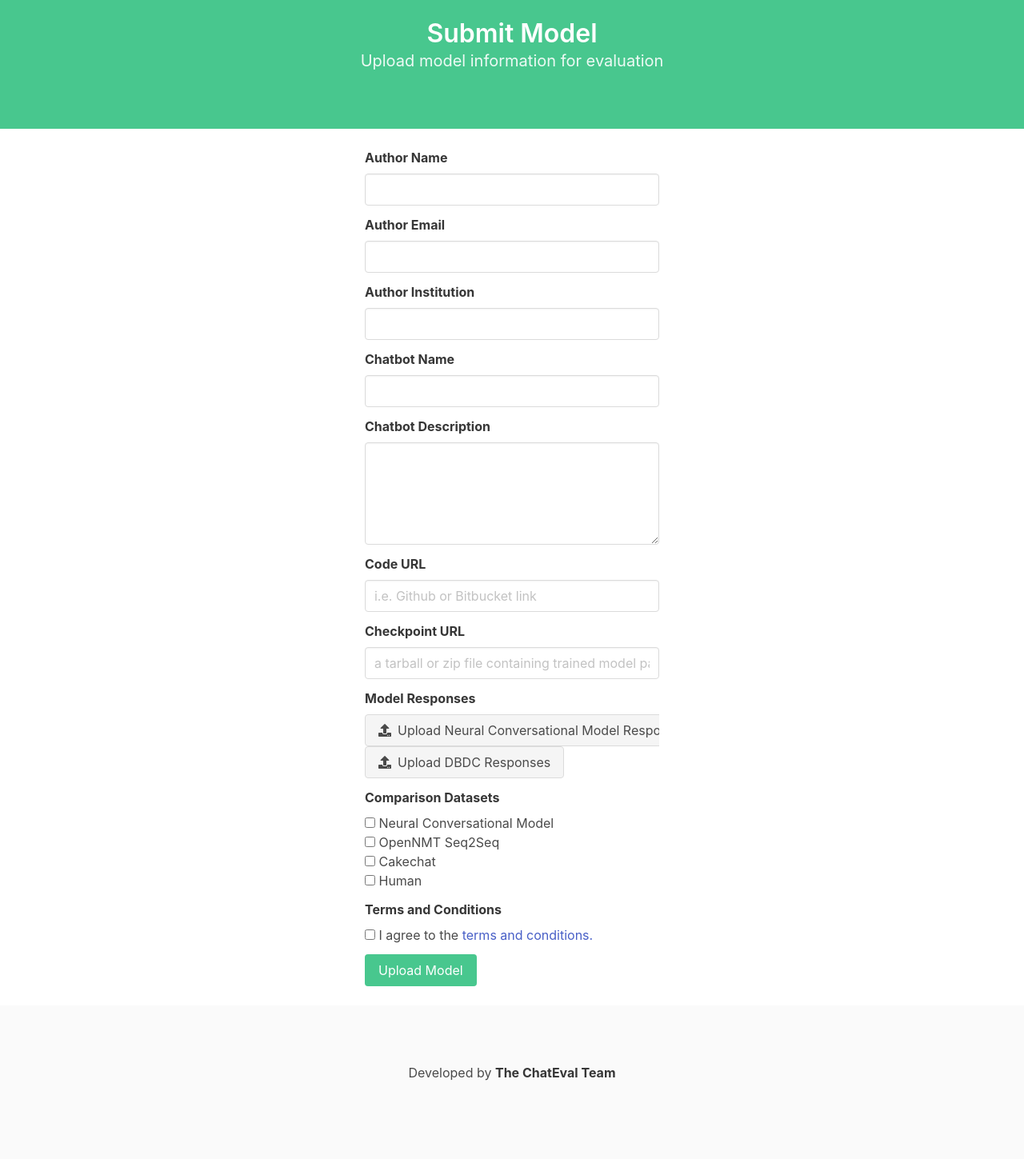
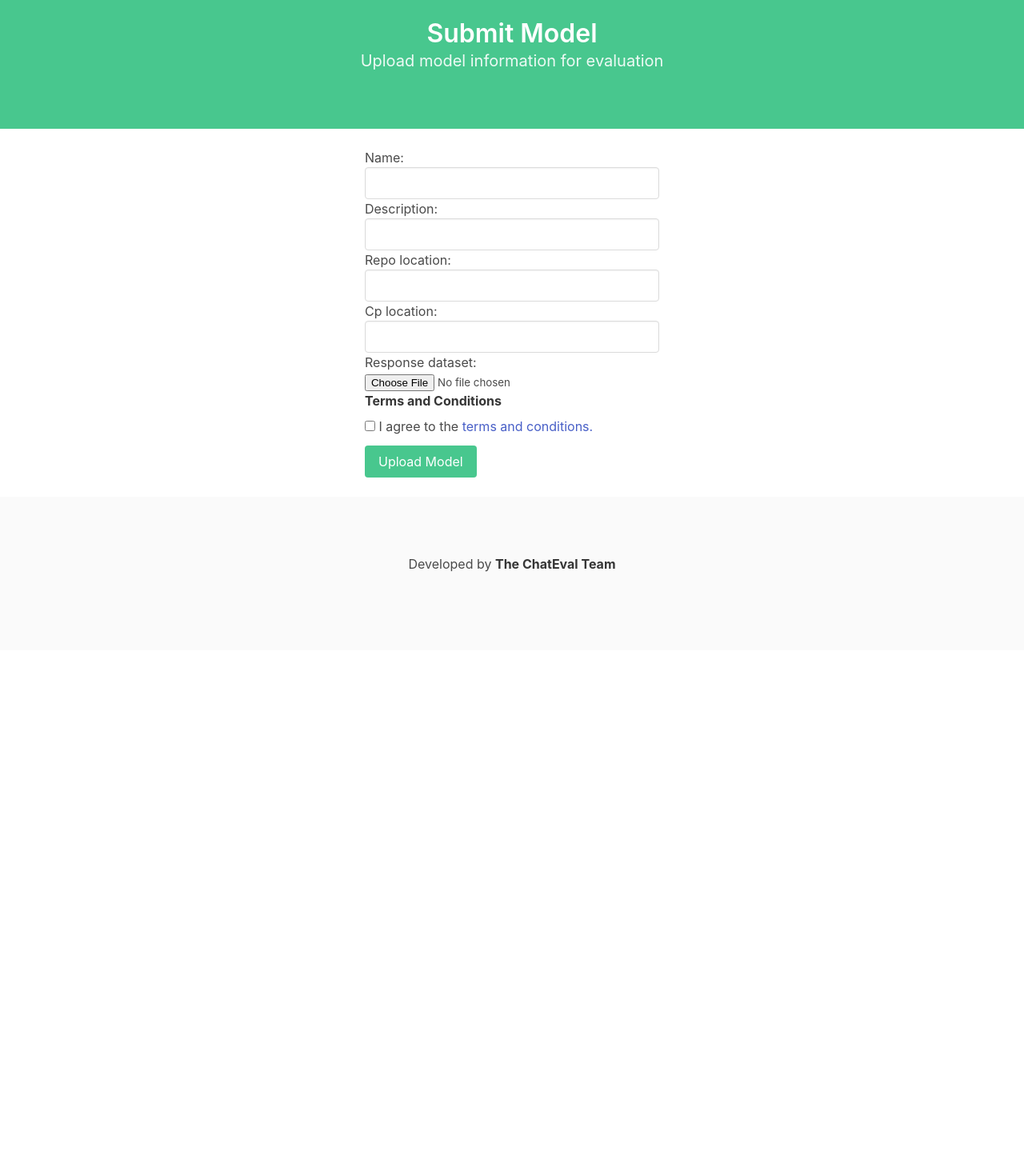
Before and after one commit to chateval/application, a Django app: page /submit in a window 1280 px wide. Shown: the part 52-1501 px from the top of the page at 80% size. After the commit the page ends 767 px from the top, so only its background shows below. Run offline with Django 3.2, Linux system fonts and the light colour scheme; some libraries are stand-ins or nearby versions.

Commit message:
Add AWS Upload

```diff
--- /dev/null
+++ b/app/forms.py
@@ -0,0 +1,8 @@
+from django import forms
+
+class UploadModelForm(forms.Form):
+    name = forms.CharField(max_length=50, widget=forms.TextInput(attrs={'class' : 'input'}))
+    description = forms.CharField(max_length=50, widget=forms.TextInput(attrs={'class' : 'input'}))
+    repo_location = forms.CharField(max_length=50, widget=forms.TextInput(attrs={'class' : 'input'}))
+    cp_location = forms.CharField(max_length=50, widget=forms.TextInput(attrs={'class' : 'input'}))
+    response_dataset = forms.FileField()
--- a/app/templates/submit.html
+++ b/app/templates/submit.html
@@ -20,89 +20,10 @@
       <div class="column is-one-third"></div>
       <div class="column is-one-third">
         <br>
-        <form method="POST" action="/submit">
+        <form enctype="multipart/form-data" method="POST" action="/submit">
           {% csrf_token %}
-          <div class="field">
-            <label class="label">Author Name</label>
-            <div class="control">
-              <input class="input" type="text">
-            </div>
-          </div>
-
-          <div class="field">
-            <label class="label">Author Email</label>
-            <div class="control">
-              <input class="input" type="text">
-            </div>
-          </div>
-
-          <div class="field">
-            <label class="label">Author Institution</label>
-            <div class="control">
-              <input class="input" type="text">
-            </div>
-          </div>
-
-          <div class="field">
-            <label class="label">Chatbot Name</label>
-            <div class="control">
-              <input class="input" type="text">
-            </div>
-          </div>
-
-          <div class="field">
-            <label class="label">Chatbot Description</label>
-            <div class="control">
-              <textarea class="textarea"></textarea>
-            </div>
-          </div>
-
-          <div class="field">
-            <label class="label">Code URL</label>
-            <div class="control">
-              <input class="input" type="text" placeholder="i.e. Github or Bitbucket link">
-            </div>
-          </div>
-
-          <div class="field">
-            <label class="label">Checkpoint URL</label>
-            <div class="control">
-              <input class="input" type="text" placeholder="a tarball or zip file containing trained model parameters">
-            </div>
-          </div>
-
-          <div class="field">
-            <label class="label">Model Responses</label>
-
-            <div class="file">
-                <label class="file-label">
-                  <input class="file-input" type="file" name="resume">
-                  <span class="file-cta">
-                    <span class="file-icon">
-                      <i class="fas fa-upload"></i>
-                    </span>
-                    <span class="file-label">
-                      Upload Neural Conversational Model Responses
-                    </span>
-                  </span>
-                </label>
-              </div>
-
-              <div class="file">
-                  <label class="file-label">
-                    <input class="file-input" type="file" name="resume">
-                    <span class="file-cta">
-                      <span class="file-icon">
-                        <i class="fas fa-upload"></i>
-                      </span>
-                      <span class="file-label">
-                        Upload DBDC Responses
-                      </span>
-                    </span>
-                  </label>
-                </div>
-          </div>
-
+          {{ form }}
+          <!--
           <div class="field">
             <label class="label">Comparison Datasets</label>
 
@@ -113,7 +34,7 @@
               <label class="checkbox"> <input type="checkbox"> Human </label>
             </div>
           </div>
-
+        -->
           <div class="field">
             <label class="label">Terms and Conditions</label>
             <div class="control">
--- a/app/views.py
+++ b/app/views.py
@@ -1,7 +1,11 @@
-from django.shortcuts import render
+import boto3
+from boto3 import session
+from django.shortcuts import render, redirect
 from .models import Dataset, Baseline
 from .generate_prompts import load_dataset
 from .link_responses import load_responses
+from .forms import UploadModelForm
+from chateval.settings import AWS_ACCESS_KEY, AWS_SECRET_ACCESS_KEY, AWS_STORAGE_BUCKET_NAME
 
 def splash(request):
     datasets = Dataset.objects.all()
@@ -16,7 +20,11 @@ def conversations(request):
 
 def submit(request):
     if request.method == "POST":
-        print("posted")
-        #load_dataset("app/datasets/ncm.txt", "ncm", "ewgwG", "Wegwe", "wegweg")
-        load_responses("app/datasets/ncmresponses.txt", "ncm")
-    return render(request, 'submit.html', {})
+        response_dataset = request.FILES.get('response_dataset')
+        file_path = 'models/' + response_dataset.name
+        session = boto3.session.Session(aws_access_key_id=AWS_ACCESS_KEY, aws_secret_access_key=AWS_SECRET_ACCESS_KEY)
+        s3 = session.resource('s3')
+        s3.Bucket(AWS_STORAGE_BUCKET_NAME).put_object(Key=file_path, Body=response_dataset)
+        redirect('/')
+    form = UploadModelForm()
+    return render(request, 'submit.html', {'form': form})
```
Also changed, not shown: chateval/settings.py (+21 -1 lines), README.md, 1 other file.
